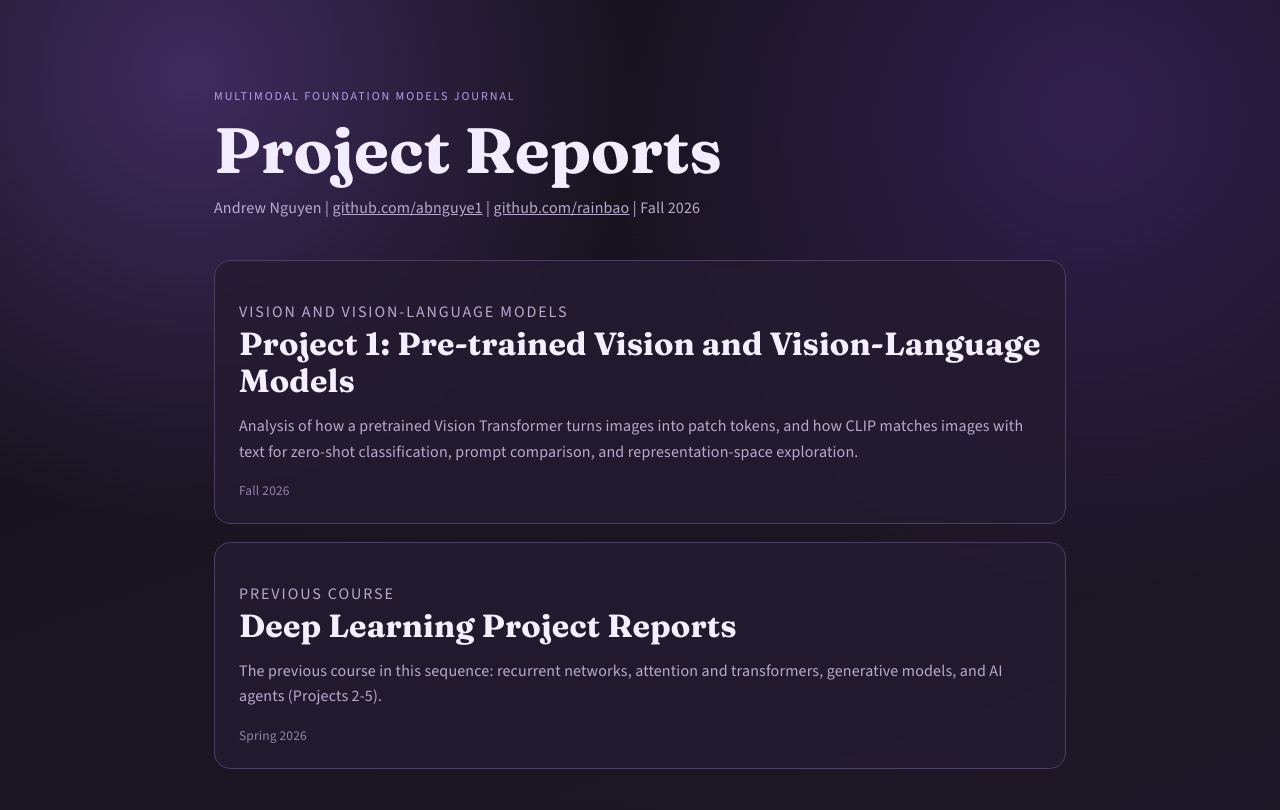
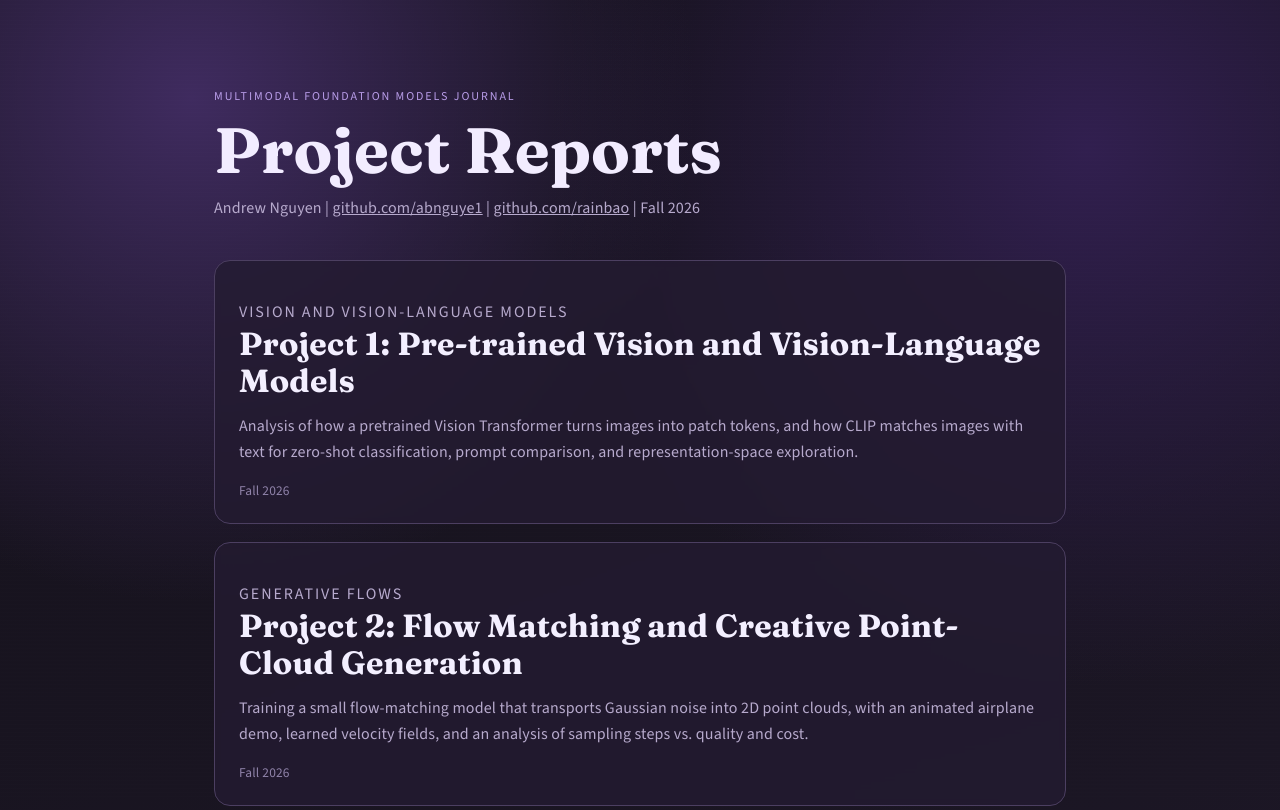
Before and after one commit to abnguye1/MultimodalFoundationModels, a plain HTML site: page index.html in a window 1280 px wide. Shown: the top 810 px of the page. Drawn offline with nearby package versions, Linux system fonts and the light colour scheme.

Commit message:
Update index.html

```diff
--- a/index.html
+++ b/index.html
@@ -33,6 +33,17 @@ with text for zero-shot classification, prompt comparison, and representation-sp
 </div>
 </a>
 
+<a class="post-card" href="project2/" style="--delay: 0.3s;">
+<p class="tag">Generative Flows</p>
+<h2>Project 2: Flow Matching and Creative Point-Cloud Generation</h2>
+<p>
+Training a small flow-matching model that transports Gaussian noise into 2D point clouds, with an animated
+airplane demo, learned velocity fields, and an analysis of sampling steps vs. quality and cost.
+</p>
+<div class="card-footer">
+<span class="date">Fall 2026</span>
+</div>
+</a>
 
 <a class="post-card" href="https://abnguye1.github.io/DeepLearning/" target="_blank" style="--delay: 0.45s;">
 <p class="tag">Previous Course</p>
```
